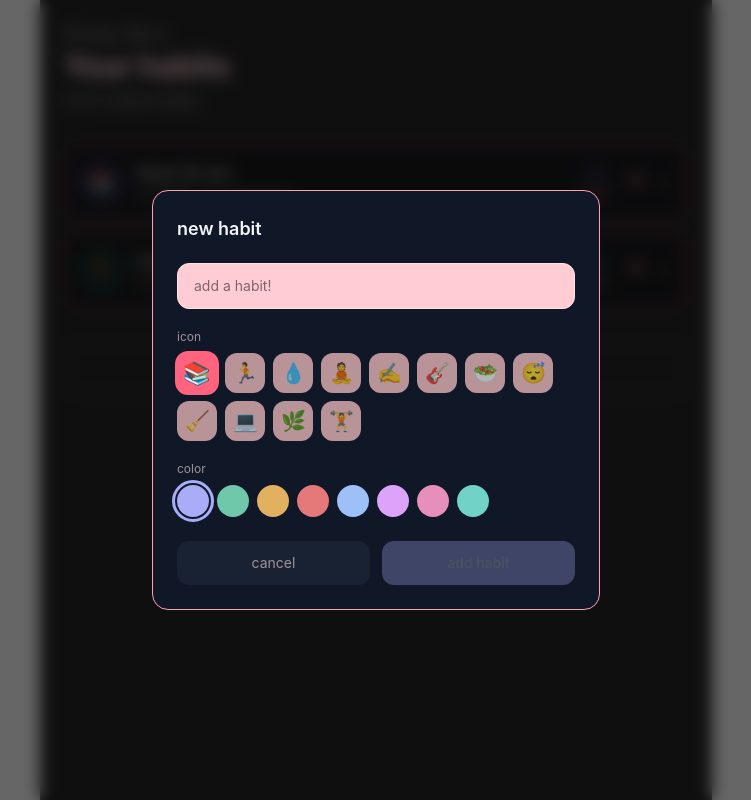
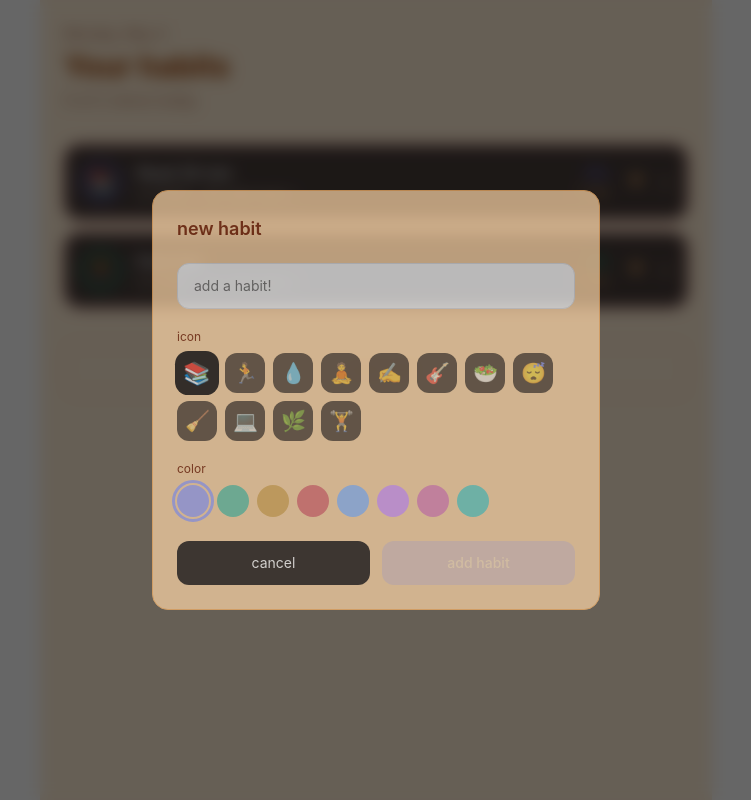
Before and after one commit to anadeheza/habit-tracker, a React (Vite) app: page / in a window 1280 px wide. Both pictures are taken after a click on the button "+ add habit". Shown: the whole page, without its empty margins (264-1015 px from the left). Built offline with nearby package versions, Linux system fonts and the light colour scheme.

Commit message:
changed dark mode

```diff
--- a/src/App.jsx
+++ b/src/App.jsx
@@ -16,13 +16,13 @@ export default function App() {
   ).length
 
   return (
-    <div className="min-h-screen bg-zinc-800 text-gray-100 p-6 max-w-2xl mx-auto">
+    <div className="min-h-screen bg-orange-100 dark:bg-zinc-800 text-gray-100 p-6 max-w-2xl mx-auto">
       <header className="mb-8">
-        <p className="text-rose-100 opacity-70 text-sm">{today}</p>
-        <h1 className="text-3xl font-bold mt-1 text-rose-200">Your habits</h1>
-        <p className="text-rose-100 opacity-60 mt-1">
+        <p className="text-orange-900 dark:text-orange-100 opacity-70 text-sm">{today}</p>
+        <h1 className="text-3xl font-bold mt-1 text-amber-800 dark:text-orange-200">Your habits</h1>
+        <p className="text-orange-900 dark:text-orange-100 opacity-60 mt-1">
           {completedToday} of {habits.length} done today
-          {completedToday === habits.length && habits.length > 0 && " 🔥"}
+          {completedToday === habits.length && habits.length > 0 && "! 🔥"}
         </p>
       </header>
 
@@ -34,7 +34,7 @@ export default function App() {
 
       <button
         onClick={() => setShowForm(true)}
-        className="mt-6 w-full py-3 rounded-xl border border-dashed border-rose-200 opacity-40 text-rose-100 hover:border-rose-200 hover:opacity-75 hover:text-rose-100 transition-colors"
+        className="mt-6 w-full py-3 rounded-xl border border-dashed border-orange-700 dark:border-orange-200 opacity-40 text-orange-700 dark:text-orange-100 hover:opacity-100 dark:hover:border-orange-200 dark:hover:opacity-75 dark:hover:text-orange-100 transition-colors"
       >
         + add habit
       </button>
--- a/src/components/HabitCard.jsx
+++ b/src/components/HabitCard.jsx
@@ -21,8 +21,8 @@ export default function HabitCard({ habit, onToggle, onDelete }) {
         <div
             className={`rounded-2xl p-4 mb-3 transition-all duration-300 border ${
                 done
-                ? "bg-zinc-800 border-red-300 opacity-60"
-                : "bg-zinc-900 border-rose-400 opacity-85 hover:border-rose-200"
+                ? "bg-taupe-800 border-orange-300 opacity-60"
+                : "bg-taupe-700 dark:bg-taupe-900 border-red-400 dark:opacity-85 hover:border-orange-200"
             }`}
         >
             <div className="flex items-center gap-4">
@@ -38,29 +38,29 @@ export default function HabitCard({ habit, onToggle, onDelete }) {
                 </button>
 
                 <div className="flex-1 min-w-0">
-                    <p className={`font-medium truncate ${done ? "line-through text-gray-500" : ""}`}>
+                    <p className={`font-medium truncate ${done ? "line-through text-taupe-600" : ""}`}>
                         {habit.name}
                     </p>
-                    <p className="text-xs text-rose-100 opacity-80 mt-0.5">{streakMessage(streak)}</p>
+                    <p className="text-xs text-orange-100 opacity-80 mt-0.5">{streakMessage(streak)}</p>
                 </div>
 
                 <div className="text-right shrink-0">
                     <p className="text-sm font-medium" style={{ color: habit.color }}>
                         {rate}%
                     </p>
-                    <p className="text-xs text-rose-300">7-day</p>
+                    <p className="text-xs text-orange-300 opacity-80">7-day</p>
                 </div>
 
                 <button
                     onClick={() => setExpanded(e => !e)}
-                    className="text-rose-300 hover:text-rose-400 transition-colors text-sm ml-1 shrink-0"
+                    className="text-orange-300 hover:text-orange-400 transition-colors text-sm ml-1 shrink-0"
                 >
                     {expanded ? "▲" : "▼"}
                 </button>
 
                 <button
                     onClick={() => onDelete(habit.id)}
-                    className="text-rose-200 opacity-60 hover:opacity-100 hover:text-red-400 transition-colors text-lg shrink-0"
+                    className="text-orange-200 opacity-60 hover:opacity-100 hover:text-red-400 transition-colors text-lg shrink-0"
                 >
                     ×
                 </button>
--- a/src/components/HabitForm.jsx
+++ b/src/components/HabitForm.jsx
@@ -22,8 +22,8 @@ export default function HabitForm({ onAdd, onClose }) {
 
     return (
         <div className="fixed inset-0 bg-black/60 backdrop-blur-sm flex items-end sm:items-center justify-center z-50 p-4">
-            <div className="bg-gray-900 border border-rose-300 rounded-2xl w-full max-w-md p-6">
-                <h2 className="text-lg font-semibold mb-5">new habit</h2>
+            <div className="bg-orange-200 opacity-70 dark:bg-gray-900 border border-orange-300 rounded-2xl w-full max-w-md p-6">
+                <h2 className="text-orange-900 dark:text-orange-50 text-lg font-semibold mb-5">new habit</h2>
 
                 <input
                     type="text"
@@ -31,12 +31,12 @@ export default function HabitForm({ onAdd, onClose }) {
                     value={name}
                     onChange={e => setName(e.target.value)}
                     onKeyDown={e => e.key === "Enter" && handleSubmit()}
-                    className="text-black w-full bg-rose-200 border border-gray-700 rounded-xl px-4 py-3 text-sm outline-none focus:border-rose-100 transition-colors mb-5"
+                    className="text-black w-full bg-white dark:bg-orange-200 border border-gray-200 hover:border-gray-500 rounded-xl px-4 py-3 text-sm outline-none dark:focus:border-rose-100 transition-colors mb-5"
                     autoFocus
                 />
 
                 <div className="mb-5">
-                    <p className="text-xs text-rose-100 opacity-60 mb-2">icon</p>
+                    <p className="text-xs text-orange-900 dark:text-rose-100 dark:opacity-60 mb-2">icon</p>
                     <div className="flex flex-wrap gap-2">
                         {ICONS.map(i => (
                         <button
@@ -44,8 +44,8 @@ export default function HabitForm({ onAdd, onClose }) {
                             onClick={() => setIcon(i)}
                             className={`w-10 h-10 rounded-xl text-xl transition-all ${
                             icon === i
-                                ? "bg-rose-400 scale-110"
-                                : "bg-red-200 opacity-70 hover:bg-gray-700 hover:opacity-80"
+                                ? "bg-taupe-900 dark:bg-rose-400 scale-110"
+                                : "bg-taupe-900 dark:bg-red-200 opacity-70 hover:bg-taupe-600 hover:opacity-80"
                             }`}
                         >
                             {i}
@@ -55,7 +55,7 @@ export default function HabitForm({ onAdd, onClose }) {
                 </div>
 
                 <div className="mb-6">
-                    <p className="text-xs text-rose-100 opacity-60 mb-2">color</p>
+                    <p className="text-xs text-orange-900 dark:text-rose-100 dark:opacity-60 mb-2">color</p>
                     <div className="flex gap-2">
                         {COLORS.map(c => (
                         <button
@@ -75,14 +75,14 @@ export default function HabitForm({ onAdd, onClose }) {
                 <div className="flex gap-3">
                     <button
                         onClick={onClose}
-                        className="flex-1 py-3 rounded-xl bg-gray-800 text-rose-100 opacity-60 hover:bg-gray-700 transition-colors text-sm"
+                        className="flex-1 py-3 rounded-xl bg-taupe-800 text-white dark:text-rose-100 dark:opacity-60 hover:bg-taupe-900 transition-colors text-sm"
                     >
                         cancel
                     </button>
                     <button
                         onClick={handleSubmit}
                         disabled={!name.trim()}
-                        className="text-gray-300 flex-1 py-3 rounded-xl text-sm font-medium transition-all disabled:opacity-30"
+                        className="text-white dark:text-gray-300 flex-1 py-3 rounded-xl text-sm font-medium transition-all disabled:opacity-30"
                         style={{ background: color }}
                     >
                         add habit
--- a/src/components/HabitList.jsx
+++ b/src/components/HabitList.jsx
@@ -3,7 +3,7 @@ import HabitCard from "./HabitCard";
 export default function HabitList({ habits, onToggle, onDelete}) {
     if(!habits.length) {
         return (
-            <div className="text-center text-gray-400 py-16">
+            <div className="text-center text-amber-900 dark:text-gray-400 py-16">
                 <p className="text-4xl mb-3">🌱</p>
                 <p>no habits yet -- add one below!</p>
             </div>
--- a/src/components/HeatMap.jsx
+++ b/src/components/HeatMap.jsx
@@ -27,7 +27,7 @@ export default function HeatMap ({ completions, color }) {
                                 title={cell.key}
                                 className="aspect-square rounded-sm transition-all"
                                 style={{
-                                    background: cell.done ? color : "#fce3eedd",
+                                    background: cell.done ? color : "#ffe9d7dd",
                                     opacity: cell.done ? 1 : 1,
                                     outline: cell.isToday ? `1px solid ${color}` : "none",
                                     outlineOffset: "1px",
```
